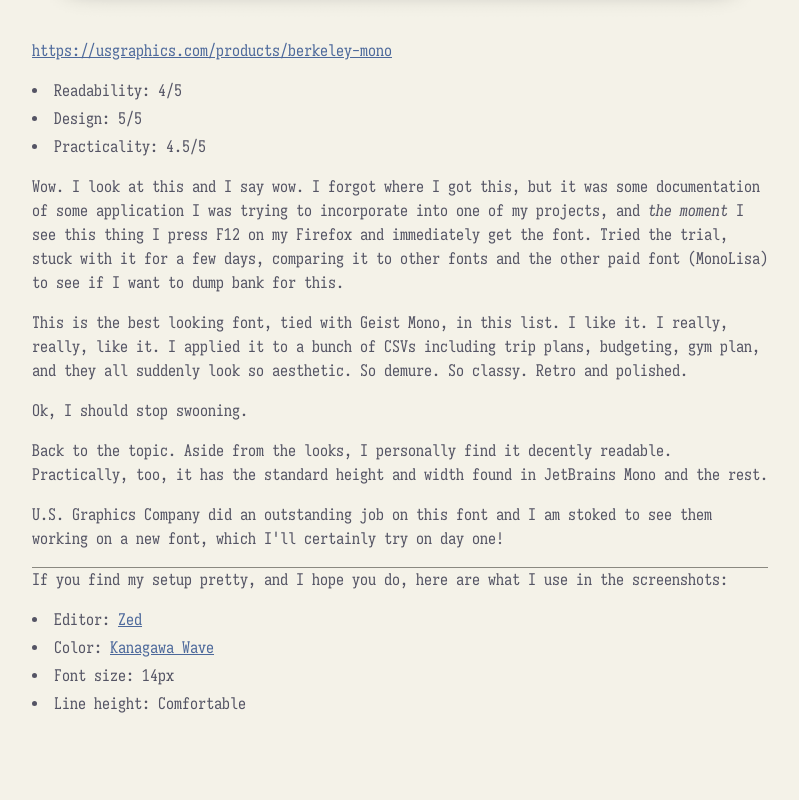
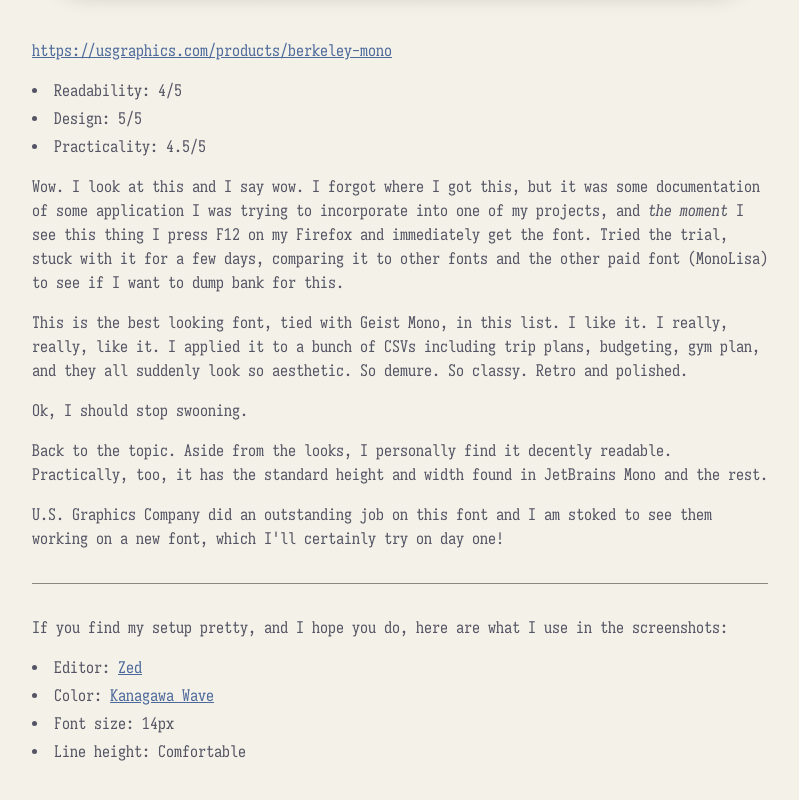
Before and after one commit to dhisonp/page, a Next.js app: page /blog/about-programming-fonts in a window 1280 px wide. Shown: the part 8163-8963 px from the top of the page, without its empty margins (240-1039 px from the left). Built offline with nearby package versions, Linux system fonts and the light colour scheme.

Commit message:
adjust prose hr style

```diff
--- a/src/app/styles/globals.css
+++ b/src/app/styles/globals.css
@@ -185,6 +185,12 @@
     color: var(--color-lotus-fg-dim);
   }
 
+  .prose hr {
+    @apply my-8 border-0;
+    height: 1px;
+    background-color: var(--color-lotus-gray);
+  }
+
   @media (prefers-color-scheme: dark) {
     .prose h1,
     .prose h2,
@@ -222,6 +228,10 @@
     .prose blockquote {
       border-color: var(--color-wave-violet);
       color: var(--color-wave-fg-dim);
+    }
+
+    .prose hr {
+      background-color: var(--color-wave-gray);
     }
   }
 
```
